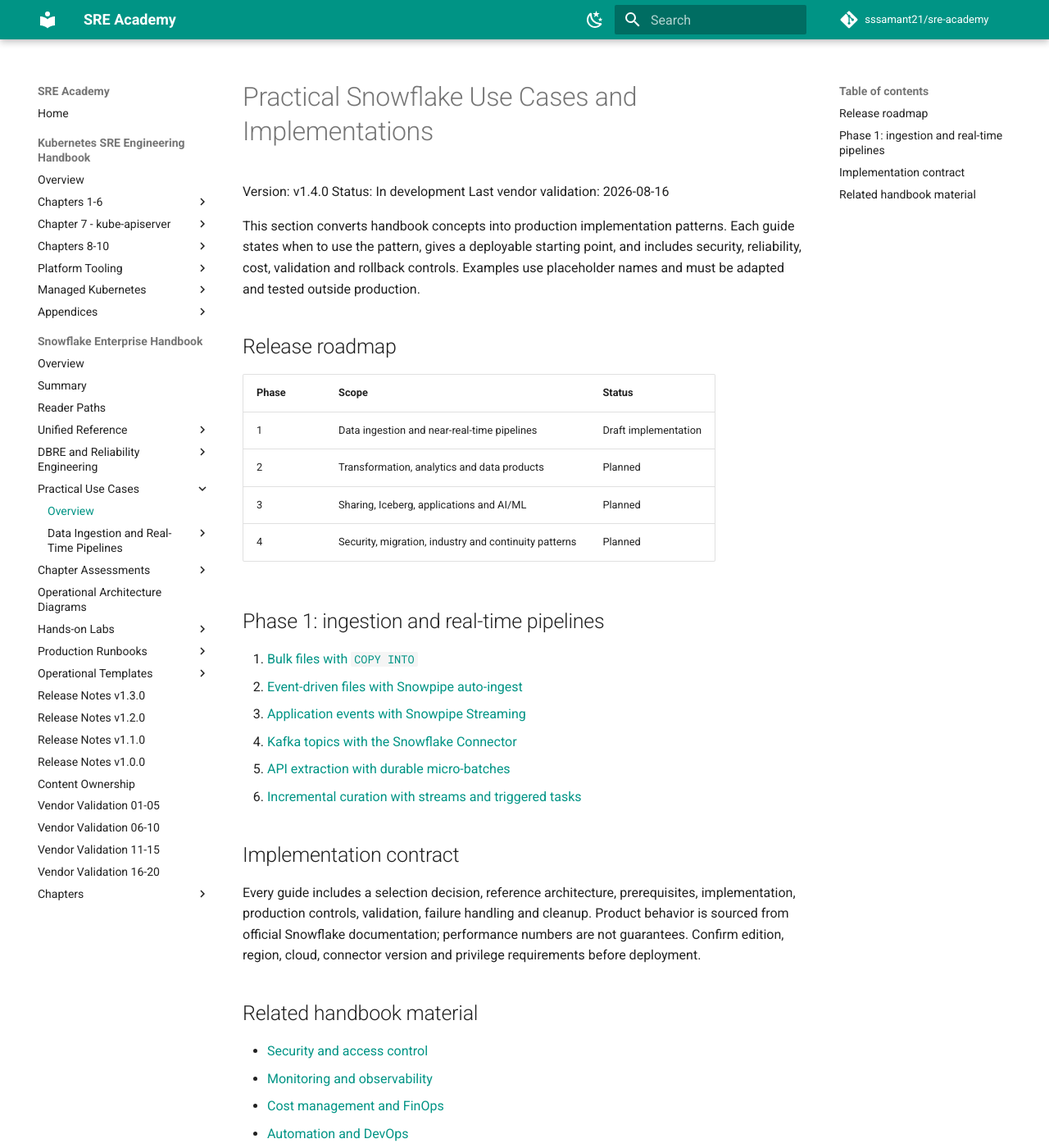
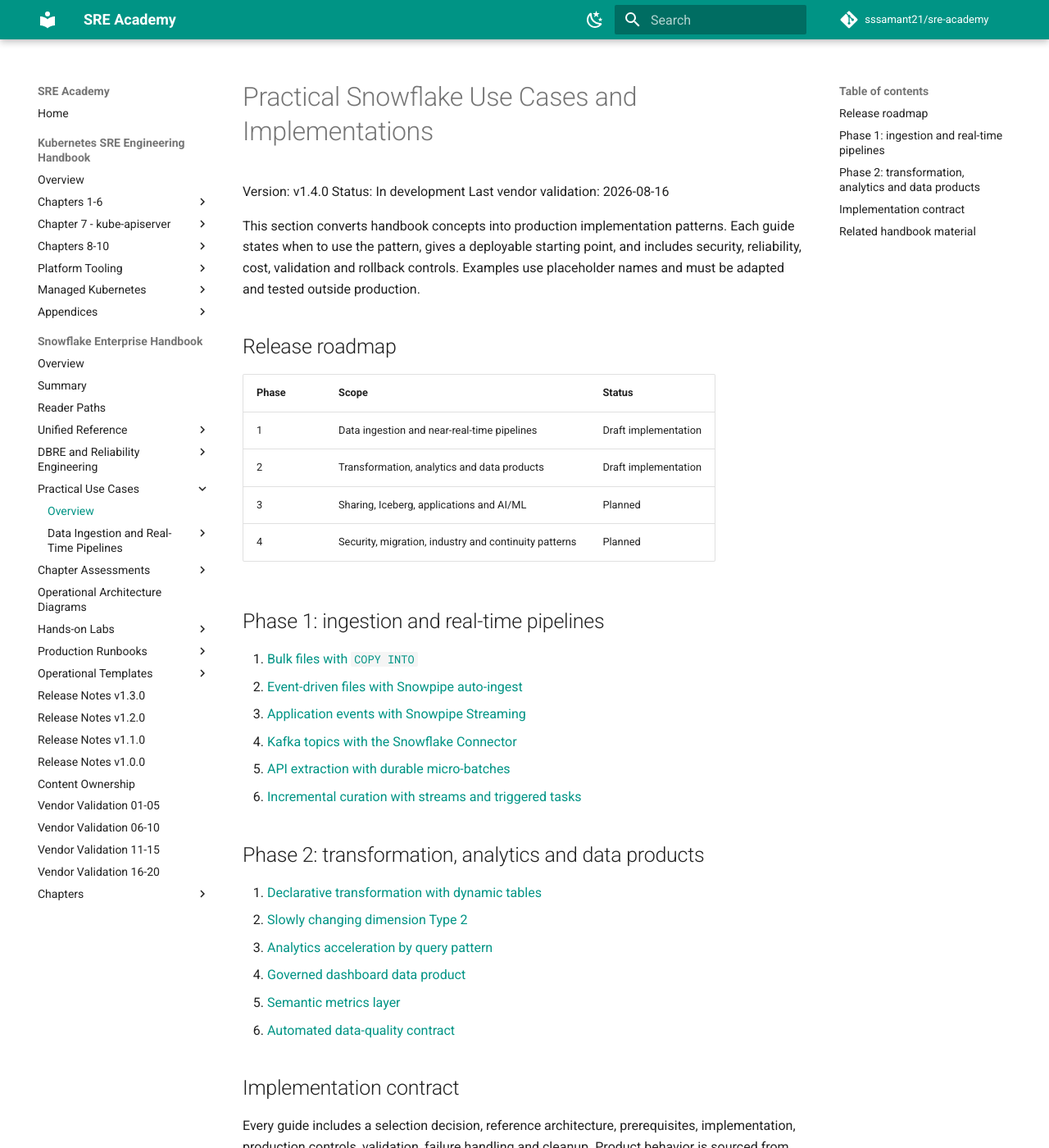
Before and after one commit to sssamant21/sre-academy, an MkDocs documentation site: the page built from docs/books/snowflake/use-cases/index.md, in a window 1280 px wide and 1400 px high. Shown: the whole window at 82% size. Built offline with MkDocs 1.6.1 and Material for MkDocs 9.7.7, drawn with Linux system fonts in a browser that asks for light colours; comment, search, counter and statistics services are not loaded.

Commit message:
docs(snowflake): link v1.4 transformation use cases

```diff
--- a/docs/books/snowflake/use-cases/index.md
+++ b/docs/books/snowflake/use-cases/index.md
@@ -11,7 +11,7 @@
 | Phase | Scope | Status |
 |---|---|---|
 | 1 | Data ingestion and near-real-time pipelines | Draft implementation |
-| 2 | Transformation, analytics and data products | Planned |
+| 2 | Transformation, analytics and data products | Draft implementation |
 | 3 | Sharing, Iceberg, applications and AI/ML | Planned |
 | 4 | Security, migration, industry and continuity patterns | Planned |
 
@@ -24,6 +24,15 @@
 5. [API extraction with durable micro-batches](ingestion/api-microbatch.md)
 6. [Incremental curation with streams and triggered tasks](ingestion/streams-triggered-tasks.md)
 
+## Phase 2: transformation, analytics and data products
+
+1. [Declarative transformation with dynamic tables](transformation/dynamic-table-pipeline.md)
+2. [Slowly changing dimension Type 2](transformation/scd2-dimension.md)
+3. [Analytics acceleration by query pattern](transformation/analytics-acceleration.md)
+4. [Governed dashboard data product](transformation/governed-dashboard-product.md)
+5. [Semantic metrics layer](transformation/semantic-metrics-layer.md)
+6. [Automated data-quality contract](transformation/data-quality-contract.md)
+
 ## Implementation contract
 
 Every guide includes a selection decision, reference architecture, prerequisites, implementation, production controls, validation, failure handling and cleanup. Product behavior is sourced from official Snowflake documentation; performance numbers are not guarantees. Confirm edition, region, cloud, connector version and privilege requirements before deployment.
```
